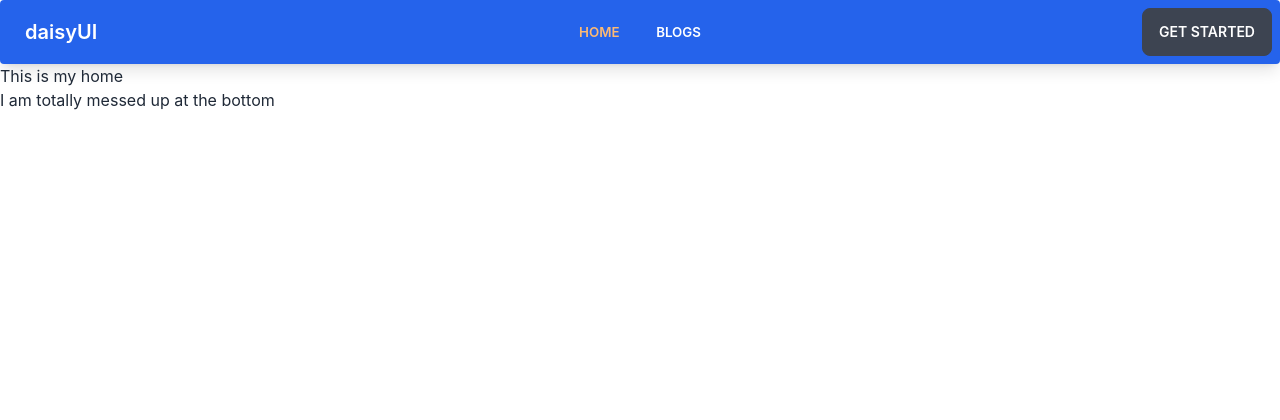
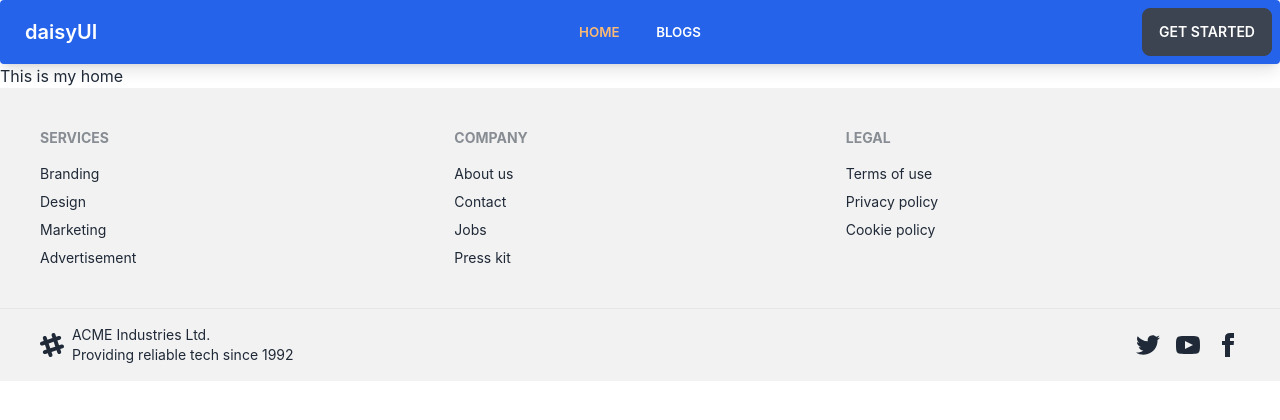
Before and after one commit to fazlarabby1/laptop-hub-client, a React (Create React App) app: page / in a window 1280 px wide. Shown: the top 420 px of the page. Built offline with nearby package versions, Linux system fonts and the light colour scheme.

Commit message:
added footer

```diff
--- a/src/Pages/Shared/Footer/Footer.js
+++ b/src/Pages/Shared/Footer/Footer.js
@@ -3,7 +3,41 @@
 const Footer = () => {
     return (
         <div>
-            <h1>I am totally messed up at the bottom</h1>
+            <footer className="footer p-10 bg-base-200 text-base-content">
+                <div>
+                    <span className="footer-title">Services</span>
+                    <a className="link link-hover">Branding</a>
+                    <a className="link link-hover">Design</a>
+                    <a className="link link-hover">Marketing</a>
+                    <a className="link link-hover">Advertisement</a>
+                </div>
+                <div>
+                    <span className="footer-title">Company</span>
+                    <a className="link link-hover">About us</a>
+                    <a className="link link-hover">Contact</a>
+                    <a className="link link-hover">Jobs</a>
+                    <a className="link link-hover">Press kit</a>
+                </div>
+                <div>
+                    <span className="footer-title">Legal</span>
+                    <a className="link link-hover">Terms of use</a>
+                    <a className="link link-hover">Privacy policy</a>
+                    <a className="link link-hover">Cookie policy</a>
+                </div>
+            </footer>
+            <footer className="footer px-10 py-4 border-t bg-base-200 text-base-content border-base-300">
+                <div className="items-center grid-flow-col">
+                    <svg width="24" height="24" viewBox="0 0 24 24" xmlns="http://www.w3.org/2000/svg" fillRule="evenodd" clipRule="evenodd" className="fill-current"><path d="M22.672 15.226l-2.432.811.841 2.515c.33 1.019-.209 2.127-1.23 2.456-1.15.325-2.148-.321-2.463-1.226l-.84-2.518-5.013 1.677.84 2.517c.391 1.203-.434 2.542-1.831 2.542-.88 0-1.601-.564-1.86-1.314l-.842-2.516-2.431.809c-1.135.328-2.145-.317-2.463-1.229-.329-1.018.211-2.127 1.231-2.456l2.432-.809-1.621-4.823-2.432.808c-1.355.384-2.558-.59-2.558-1.839 0-.817.509-1.582 1.327-1.846l2.433-.809-.842-2.515c-.33-1.02.211-2.129 1.232-2.458 1.02-.329 2.13.209 2.461 1.229l.842 2.515 5.011-1.677-.839-2.517c-.403-1.238.484-2.553 1.843-2.553.819 0 1.585.509 1.85 1.326l.841 2.517 2.431-.81c1.02-.33 2.131.211 2.461 1.229.332 1.018-.21 2.126-1.23 2.456l-2.433.809 1.622 4.823 2.433-.809c1.242-.401 2.557.484 2.557 1.838 0 .819-.51 1.583-1.328 1.847m-8.992-6.428l-5.01 1.675 1.619 4.828 5.011-1.674-1.62-4.829z"></path></svg>
+                    <p>ACME Industries Ltd. <br />Providing reliable tech since 1992</p>
+                </div>
+                <div className="md:place-self-center md:justify-self-end">
+                    <div className="grid grid-flow-col gap-4">
+                        <a><svg xmlns="http://www.w3.org/2000/svg" width="24" height="24" viewBox="0 0 24 24" className="fill-current"><path d="M24 4.557c-.883.392-1.832.656-2.828.775 1.017-.609 1.798-1.574 2.165-2.724-.951.564-2.005.974-3.127 1.195-.897-.957-2.178-1.555-3.594-1.555-3.179 0-5.515 2.966-4.797 6.045-4.091-.205-7.719-2.165-10.148-5.144-1.29 2.213-.669 5.108 1.523 6.574-.806-.026-1.566-.247-2.229-.616-.054 2.281 1.581 4.415 3.949 4.89-.693.188-1.452.232-2.224.084.626 1.956 2.444 3.379 4.6 3.419-2.07 1.623-4.678 2.348-7.29 2.04 2.179 1.397 4.768 2.212 7.548 2.212 9.142 0 14.307-7.721 13.995-14.646.962-.695 1.797-1.562 2.457-2.549z"></path></svg></a>
+                        <a><svg xmlns="http://www.w3.org/2000/svg" width="24" height="24" viewBox="0 0 24 24" className="fill-current"><path d="M19.615 3.184c-3.604-.246-11.631-.245-15.23 0-3.897.266-4.356 2.62-4.385 8.816.029 6.185.484 8.549 4.385 8.816 3.6.245 11.626.246 15.23 0 3.897-.266 4.356-2.62 4.385-8.816-.029-6.185-.484-8.549-4.385-8.816zm-10.615 12.816v-8l8 3.993-8 4.007z"></path></svg></a>
+                        <a><svg xmlns="http://www.w3.org/2000/svg" width="24" height="24" viewBox="0 0 24 24" className="fill-current"><path d="M9 8h-3v4h3v12h5v-12h3.642l.358-4h-4v-1.667c0-.955.192-1.333 1.115-1.333h2.885v-5h-3.808c-3.596 0-5.192 1.583-5.192 4.615v3.385z"></path></svg></a>
+                    </div>
+                </div>
+            </footer>
         </div>
     );
 };
```
